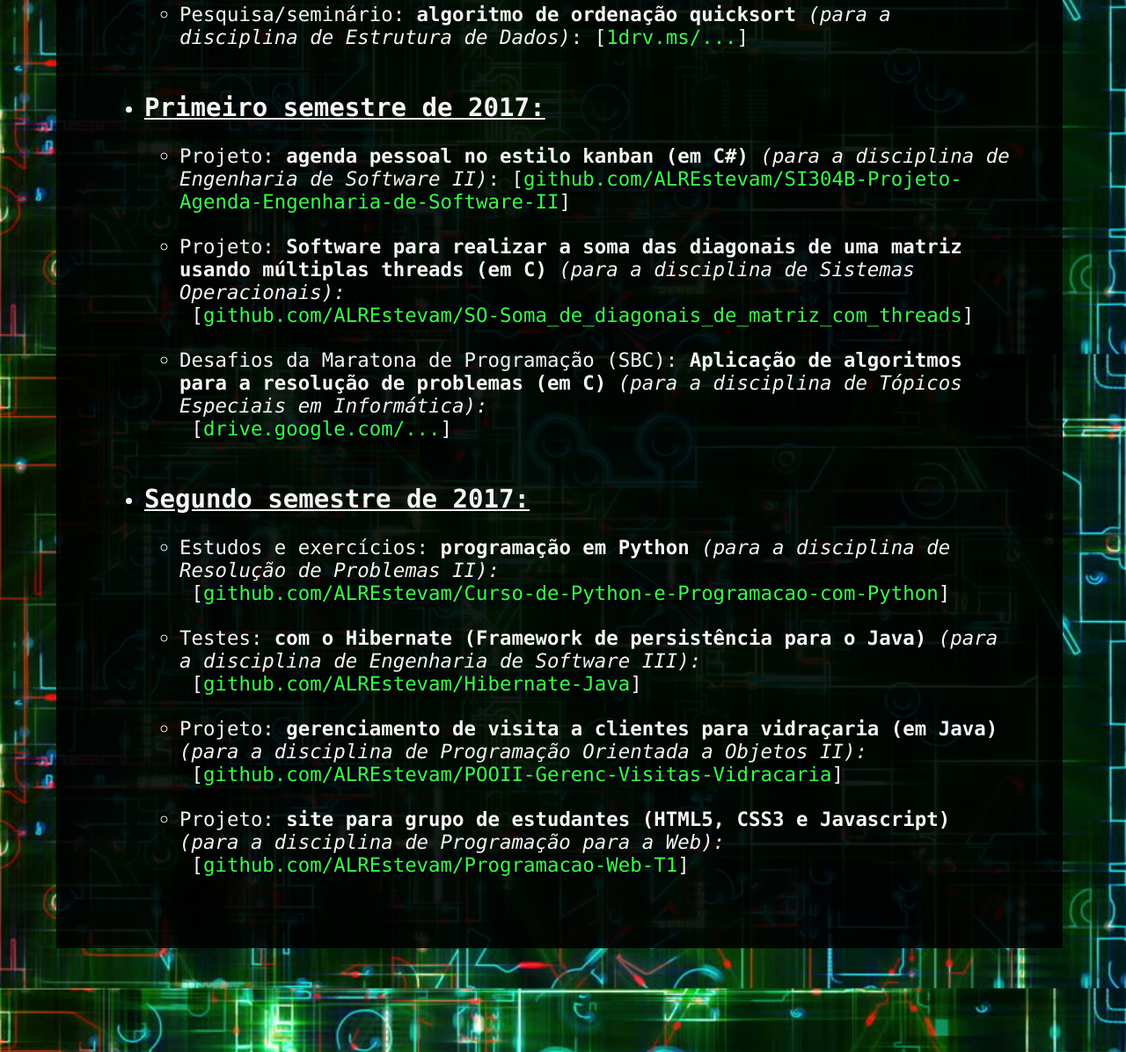
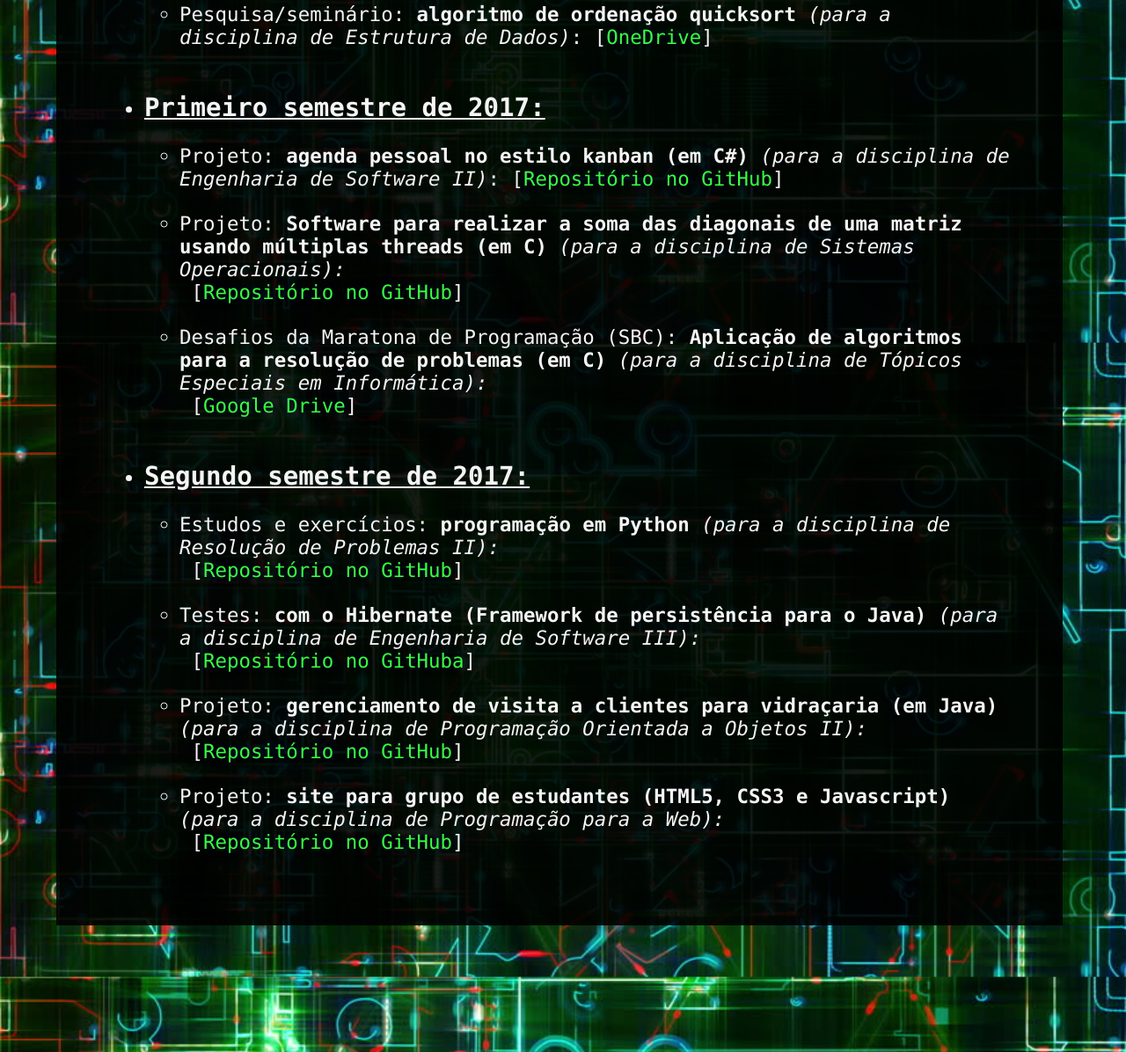
Before and after one commit to ALREstevam/Programacao-Web-T1, a plain HTML site: page site/html/group/andre.html in a window 1280 px wide. Shown: the part 1454-2650 px from the top of the page at 88% size. Drawn offline with Linux system fonts and the light colour scheme.

Commit message:
Atualizando perfil

```diff
--- a/site/html/group/andre.html
+++ b/site/html/group/andre.html
@@ -78,27 +78,27 @@
     <ul class="coollist">
         <li><span>Segundo semestre de 2016:</span>
             <ul>
-                <li>Pesquisa/seminário: <strong>algoritmo de ordenação quicksort</strong> <em>(para a disciplina de Estrutura de Dados)</em>: [<a href="https://1drv.ms/f/s!AvKd5zYHvusR1FyE7bcObMYbzwqu" target="_blank">1drv.ms/...</a>]</li>
+                <li>Pesquisa/seminário: <strong>algoritmo de ordenação quicksort</strong> <em>(para a disciplina de Estrutura de Dados)</em>: [<a href="https://1drv.ms/f/s!AvKd5zYHvusR1FyE7bcObMYbzwqu" target="_blank">OneDrive</a>]</li>
             </ul>
         </li>
         <li><span>Primeiro semestre de 2017:</span>
             <ul>
-                <li>Projeto: <strong>agenda pessoal no estilo kanban (em C#)</strong> <em>(para a disciplina de Engenharia de Software II)</em>: [<a href="https://github.com/ALREstevam/SI304B-Projeto-Agenda-Engenharia-de-Software-II" target="_blank">github.com/ALREstevam/SI304B-Projeto-Agenda-Engenharia-de-Software-II</a>]</li>
+                <li>Projeto: <strong>agenda pessoal no estilo kanban (em C#)</strong> <em>(para a disciplina de Engenharia de Software II)</em>: [<a href="https://github.com/ALREstevam/SI304B-Projeto-Agenda-Engenharia-de-Software-II" target="_blank">Repositório no GitHub</a>]</li>
             </ul>
             <ul>
-                <li>Projeto: <strong>Software para realizar a soma das diagonais de uma matriz usando múltiplas threads (em C) </strong> <em>(para a disciplina de Sistemas Operacionais): </em><br/>&nbsp;[<a href="https://github.com/ALREstevam/SO-Soma_de_diagonais_de_matriz_com_threads" target="_blank">github.com/ALREstevam/SO-Soma_de_diagonais_de_matriz_com_threads</a>]</li>
+                <li>Projeto: <strong>Software para realizar a soma das diagonais de uma matriz usando múltiplas threads (em C) </strong> <em>(para a disciplina de Sistemas Operacionais): </em><br/>&nbsp;[<a href="https://github.com/ALREstevam/SO-Soma_de_diagonais_de_matriz_com_threads" target="_blank">Repositório no GitHub</a>]</li>
             </ul>
 			<ul>
-                <li>Desafios da Maratona de Programação (SBC): <strong>Aplicação de algoritmos para a resolução de problemas (em C) </strong> <em>(para a disciplina de Tópicos Especiais em Informática): </em><br/>&nbsp;[<a href="https://drive.google.com/drive/folders/0B-w5V1BqU6H3bno3ZjdON0RCdDA?usp=sharing" target="_blank">drive.google.com/...</a>]</li>
+                <li>Desafios da Maratona de Programação (SBC): <strong>Aplicação de algoritmos para a resolução de problemas (em C) </strong> <em>(para a disciplina de Tópicos Especiais em Informática): </em><br/>&nbsp;[<a href="https://drive.google.com/drive/folders/0B-w5V1BqU6H3bno3ZjdON0RCdDA?usp=sharing" target="_blank">Google Drive</a>]</li>
             </ul>
         </li>
         <li>
             <span>Segundo semestre de 2017:</span>
             <ul>
-                <li>Estudos e exercícios: <strong>programação em Python</strong> <em>(para a disciplina de Resolução de Problemas II): </em><br/>&nbsp;[<a href="https://github.com/ALREstevam/Curso-de-Python-e-Programacao-com-Python" target="_blank">github.com/ALREstevam/Curso-de-Python-e-Programacao-com-Python</a>]</li>
-                <li>Testes: <strong>com o Hibernate (Framework de persistência para o Java)</strong> <em>(para a disciplina de Engenharia de Software III): </em><br/>&nbsp;[<a href="https://github.com/ALREstevam/Hibernate-Java" target="_blank">github.com/ALREstevam/Hibernate-Java</a>]</li>
-                <li>Projeto: <strong>gerenciamento de visita a clientes para vidraçaria (em Java)</strong> <em>(para a disciplina de Programação Orientada a Objetos II): </em><br/>&nbsp;[<a href="https://github.com/ALREstevam/POOII-Gerenc-Visitas-Vidracaria" target="_blank">github.com/ALREstevam/POOII-Gerenc-Visitas-Vidracaria</a>]</li>
-                <li>Projeto: <strong>site para grupo de estudantes (HTML5, CSS3 e Javascript)</strong> <em>(para a disciplina de Programação para a Web): </em><br/>&nbsp;[<a href="https://github.com/ALREstevam/Programacao-Web-T1" target="_blank">github.com/ALREstevam/Programacao-Web-T1</a>]</li>
+                <li>Estudos e exercícios: <strong>programação em Python</strong> <em>(para a disciplina de Resolução de Problemas II): </em><br/>&nbsp;[<a href="https://github.com/ALREstevam/Curso-de-Python-e-Programacao-com-Python" target="_blank">Repositório no GitHub</a>]</li>
+                <li>Testes: <strong>com o Hibernate (Framework de persistência para o Java)</strong> <em>(para a disciplina de Engenharia de Software III): </em><br/>&nbsp;[<a href="https://github.com/ALREstevam/Hibernate-Java" target="_blank">Repositório no GitHuba</a>]</li>
+                <li>Projeto: <strong>gerenciamento de visita a clientes para vidraçaria (em Java)</strong> <em>(para a disciplina de Programação Orientada a Objetos II): </em><br/>&nbsp;[<a href="https://github.com/ALREstevam/POOII-Gerenc-Visitas-Vidracaria" target="_blank">Repositório no GitHub</a>]</li>
+                <li>Projeto: <strong>site para grupo de estudantes (HTML5, CSS3 e Javascript)</strong> <em>(para a disciplina de Programação para a Web): </em><br/>&nbsp;[<a href="https://github.com/ALREstevam/Programacao-Web-T1" target="_blank">Repositório no GitHub</a>]</li>
             </ul>
         </li>
     </ul>
```
